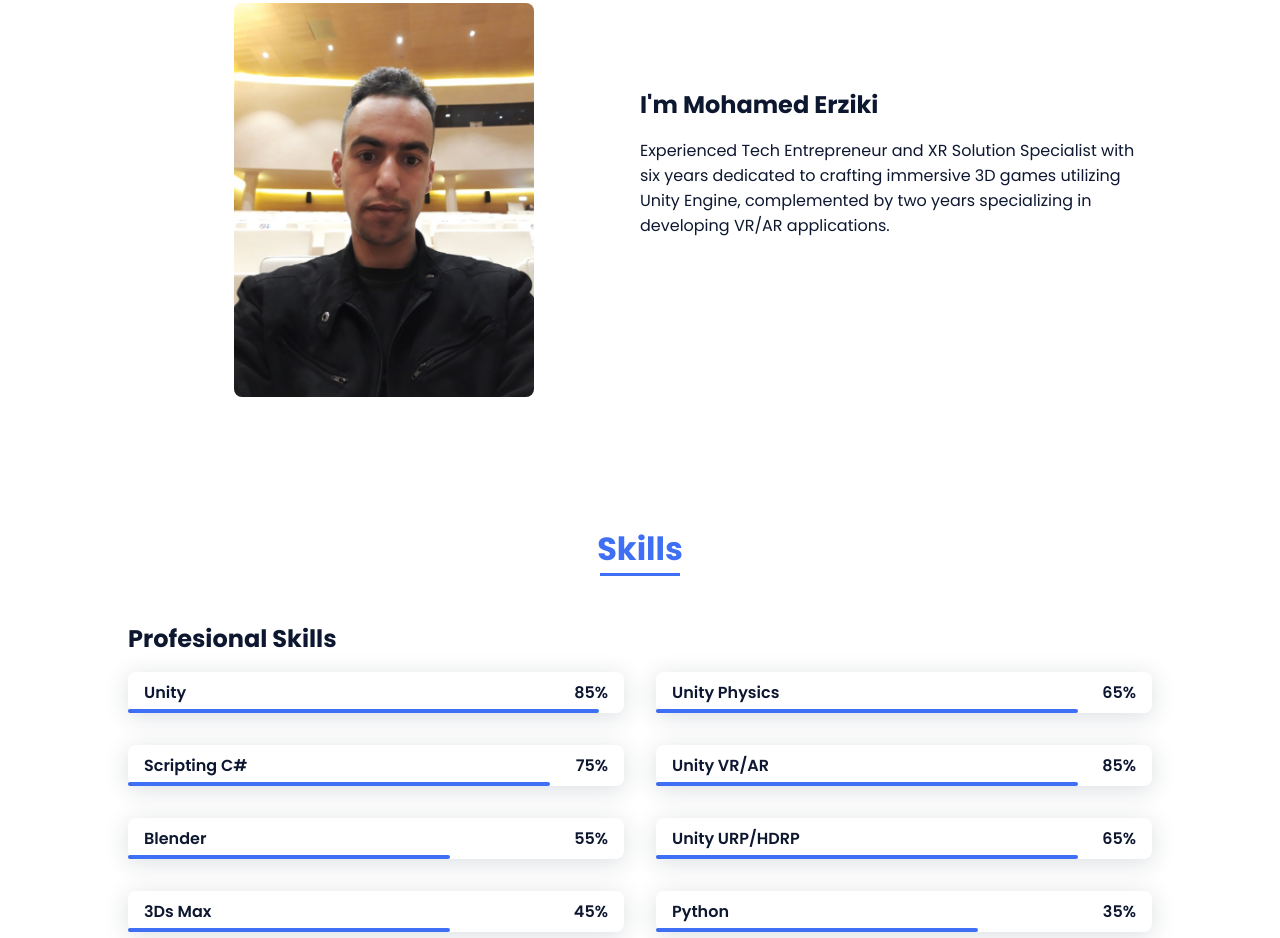
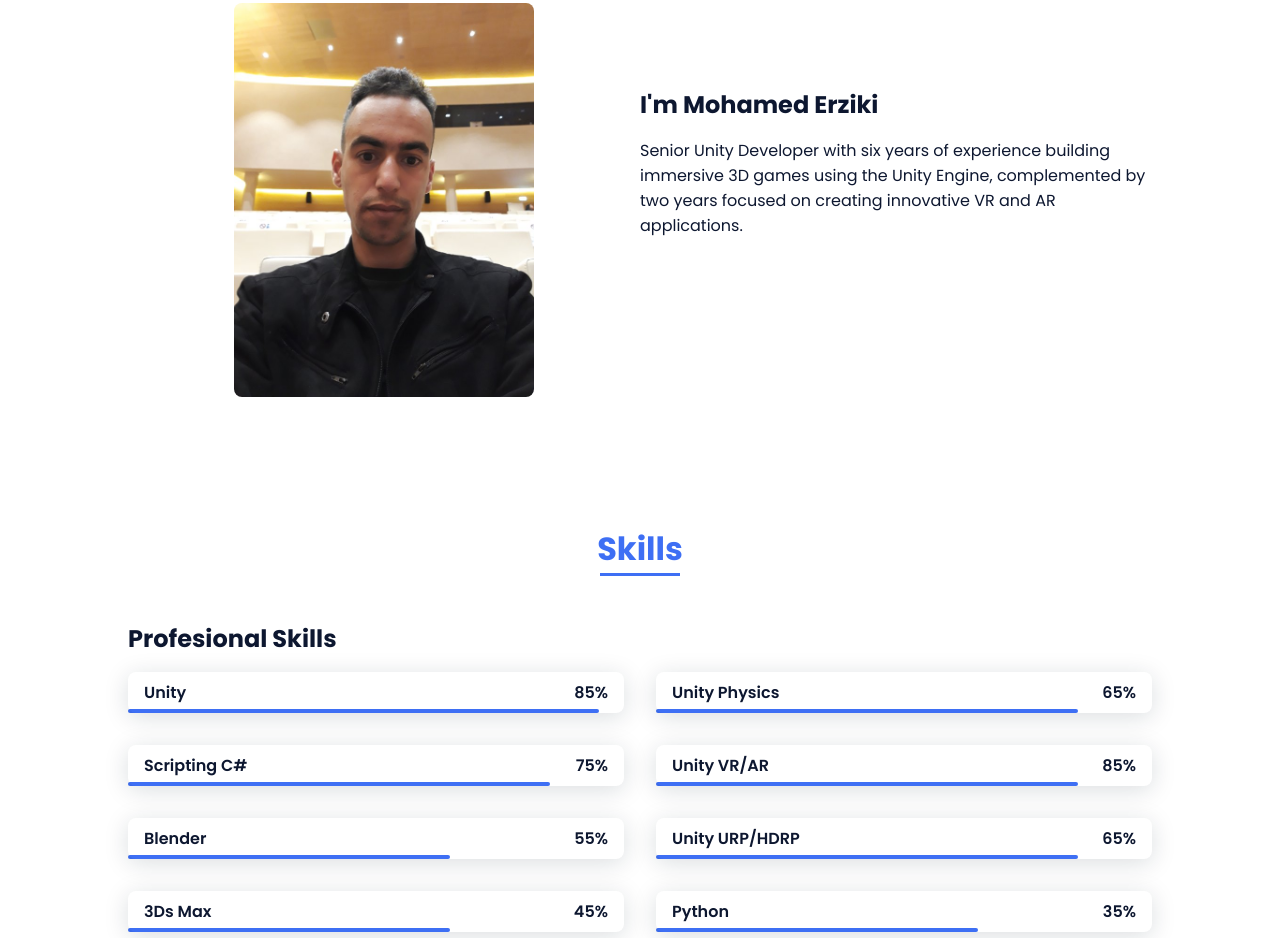
Before and after one commit to Mderziki/mohamederziki, a plain HTML site: page index.html in a window 1280 px wide. Shown: the part 822-1760 px from the top of the page. Drawn offline with nearby package versions, Linux system fonts and the light colour scheme.

```diff
--- a/index.html
+++ b/index.html
@@ -72,7 +72,7 @@
 
                     <div>
                         <h2 class="about__subtitle">I'm Mohamed Erziki</h2>
-                        <p class="about__text">Experienced Tech Entrepreneur and XR Solution Specialist with six years dedicated to crafting immersive 3D games utilizing Unity Engine, complemented by two years specializing in developing VR/AR applications.</p>
+                        <p class="about__text">Senior Unity Developer with six years of experience building immersive 3D games using the Unity Engine, complemented by two years focused on creating innovative VR and AR applications.</p>
                         <br>
                         <br>
                         <br>
```
